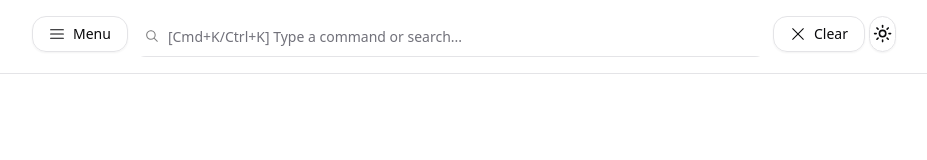
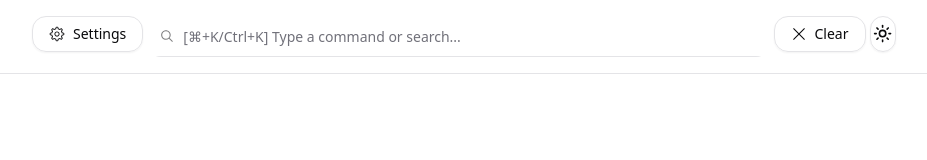
Before and after one commit to STBoyden/tracectrl, a React (Vite) app in the folder tc-frontend/: page / in a window 1280 px wide. Shown: the top 160 px of the page, without its empty margins (176-1103 px from the left). Built offline with nearby package versions, Linux system fonts and the light colour scheme.

Commit message:
Menu -> settings, use SettingsProvider

```diff
--- a/tc-frontend/src/App.tsx
+++ b/tc-frontend/src/App.tsx
@@ -3,15 +3,18 @@ import "./App.css";
 import { HeaderBar } from "@/components/header-bar";
 import { ThemeProvider } from "@/components/theme-provider";
 import { Toaster } from "@/components/ui/toaster";
+import { SettingsProvider } from "./components/settings-provider";
 
 function App() {
   return (
     <ThemeProvider defaultTheme="system" storageKey="vite-ui-theme">
-      <>
-        <HeaderBar />
+      <SettingsProvider>
+        <>
+          <HeaderBar />
 
-        <Toaster />
-      </>
+          <Toaster />
+        </>
+      </SettingsProvider>
     </ThemeProvider>
   );
 }
--- a/tc-frontend/src/components/header-bar.tsx
+++ b/tc-frontend/src/components/header-bar.tsx
@@ -51,7 +51,7 @@ export function HeaderBar() {
               setOpen(true);
             }}
             disabled={open && search != ""}
-            placeholder="[Cmd+K/Ctrl+K] Type a command or search..."
+            placeholder="[⌘+K/Ctrl+K] Type a command or search..."
           ></CommandInput>
         </Command>
         <Button variant="outline" onClick={() => setSearch("")}>
--- a/tc-frontend/src/components/header-bar/menu.tsx
+++ b/tc-frontend/src/components/header-bar/menu.tsx
@@ -20,13 +20,18 @@ import {
 import { useToast } from "@/components/ui/use-toast";
 import { cn } from "@/lib/utils";
 import { zodResolver } from "@hookform/resolvers/zod";
-import { HamburgerMenuIcon } from "@radix-ui/react-icons";
+import { GearIcon } from "@radix-ui/react-icons";
 import { useForm } from "react-hook-form";
 import * as z from "zod";
-import { _defaultSettings, settingsFormSchema } from "../settings-provider";
+import {
+  _defaultSettings,
+  settingsFormSchema,
+  useSettings,
+} from "../settings-provider";
 
 export function HeaderBarMenu() {
   const { toast } = useToast();
+  const { settings, setSettings } = useSettings();
 
   const settingsForm = useForm<z.infer<typeof settingsFormSchema>>({
     resolver: zodResolver(settingsFormSchema),
@@ -34,6 +39,8 @@ export function HeaderBarMenu() {
   });
 
   async function onFormSubmit(values: z.infer<typeof settingsFormSchema>) {
+    setSettings(values);
+
     toast({
       title: "Saved changes",
       description: (
@@ -48,7 +55,7 @@ export function HeaderBarMenu() {
     <Sheet>
       <SheetTrigger asChild>
         <Button variant="outline">
-          <HamburgerMenuIcon className={cn("h-4", "mr-2", "w-4")} /> Menu
+          <GearIcon className={cn("h-4", "mr-2", "w-4")} /> Settings
         </Button>
       </SheetTrigger>
       <SheetContent side="left">
@@ -70,7 +77,7 @@ export function HeaderBarMenu() {
                 <FormItem>
                   <FormLabel>Host</FormLabel>
                   <FormControl>
-                    <Input placeholder={_defaultSettings.host!} {...field} />
+                    <Input placeholder={settings.host!} {...field} />
                   </FormControl>
                   <FormDescription>
                     The host from where to receive the logs from. By default, it
--- a/tc-frontend/src/components/settings-provider.tsx
+++ b/tc-frontend/src/components/settings-provider.tsx
@@ -48,8 +48,9 @@ export function SettingsProvider({
 }: SettingsProviderProps) {
   const [settings, setSettings] = useState<Settings>(
     () =>
-      (JSON.parse(localStorage.getItem(settingsKey) ?? "") as Settings) ||
-      defaultSettings
+      (JSON.parse(
+        localStorage.getItem(settingsKey) ?? JSON.stringify("")
+      ) as Settings) || defaultSettings
   );
 
   const value = {
```
